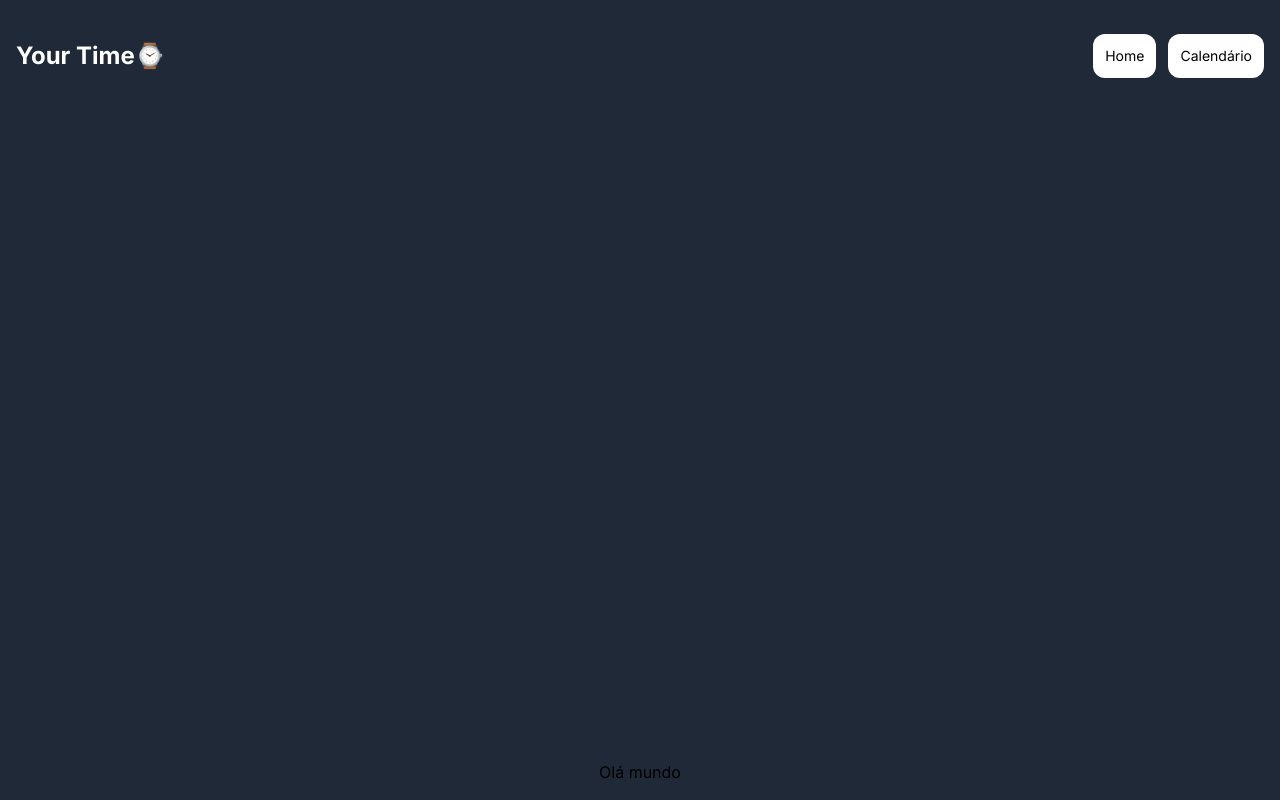
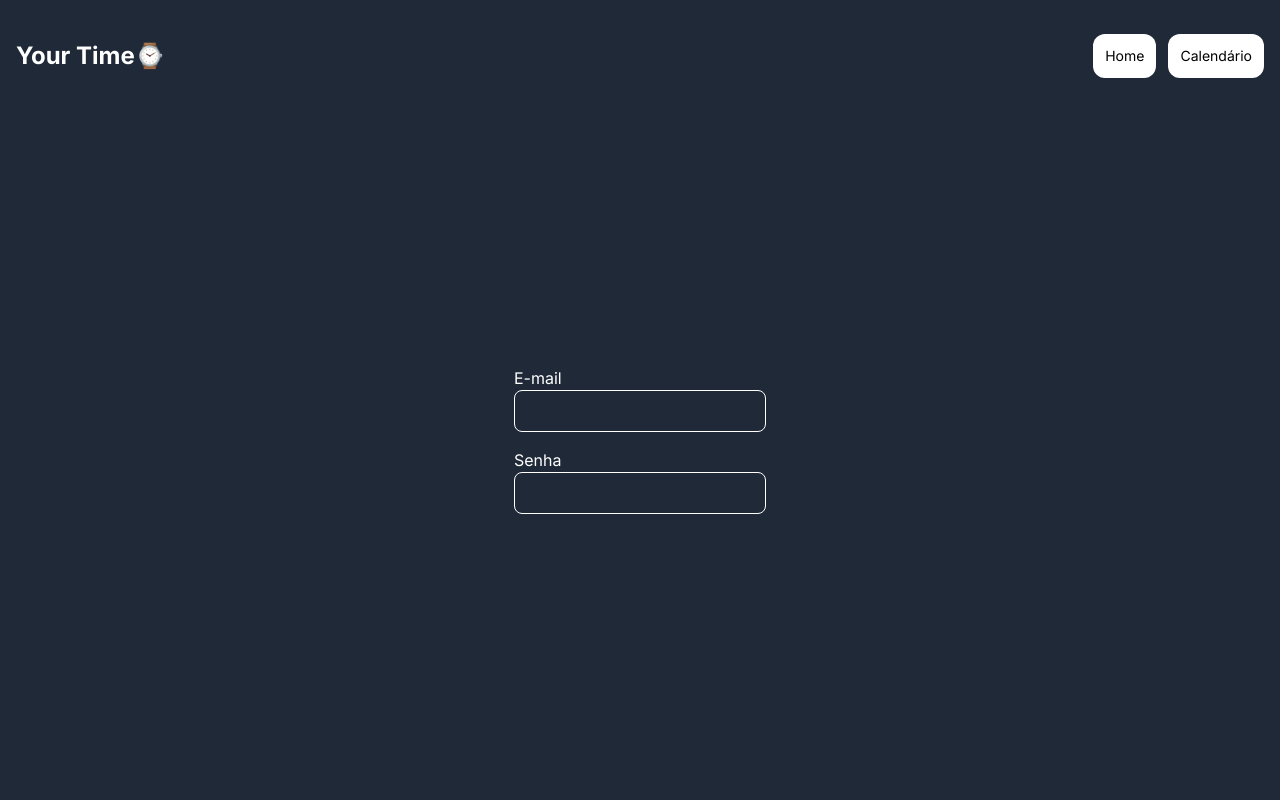
Before and after one commit to alissonpeixer/your-time, a Next.js app: page /signin in a window 1280 px wide. Built offline with nearby package versions, Linux system fonts and the light colour scheme.

Commit message:
feat: created login page and component

```diff
--- /dev/null
+++ b/src/components/atoms/Input/index.tsx
@@ -0,0 +1,21 @@
+interface Props {
+    label: String;
+    value: String;
+    name: String;
+    className?: String;
+}
+
+
+
+const Input = (props: Props, { ...more} : React.HTMLProps<Input> ) => {
+    return (
+        <div className="flex flex-col text-white ">
+            <label htmlFor={props.name}>{props.label}</label>
+            <input {...more} type="text" name={props.name} className="bg-transparent outline-none border border-white rounded-lg p-2" />
+        </div>
+    )
+}
+
+
+
+export default Input
--- a/src/components/molecules/Container/index.tsx
+++ b/src/components/molecules/Container/index.tsx
@@ -12,6 +12,7 @@ const inter = Inter({
 interface Props {
     children?: ReactNode,
     title: string
+    className?: string
 }
 
 export const Container: React.FC<Props> = (props: Props) => {
@@ -33,6 +34,8 @@ export const Container: React.FC<Props> = (props: Props) => {
             gap-2
             container
             mx-auto
+
+            ${props.className}
             `
                 }
             >
--- a/src/pages/signin/index.tsx
+++ b/src/pages/signin/index.tsx
@@ -1,10 +1,22 @@
+import Input from "@/components/atoms/Input"
 import { Container } from "@/components/molecules/Container"
+import { useState } from "react"
 
 
 const Signin = () => {
-  return(
-    <Container title="Sign In">
-      <h1>Olá mundo </h1>
+  const [value, setValue] = useState('')
+
+  return (
+    <Container title="Sign In" >
+      <div>
+        <form action="" className="flex flex-col gap-4 ">
+          <Input name='email' label='E-mail' value={value} />
+          <Input label='Senha' name='senha' value={value} pla />
+        </form>
+      </div>
+      <div>
+
+      </div>
     </Container>
   )
 }
```
